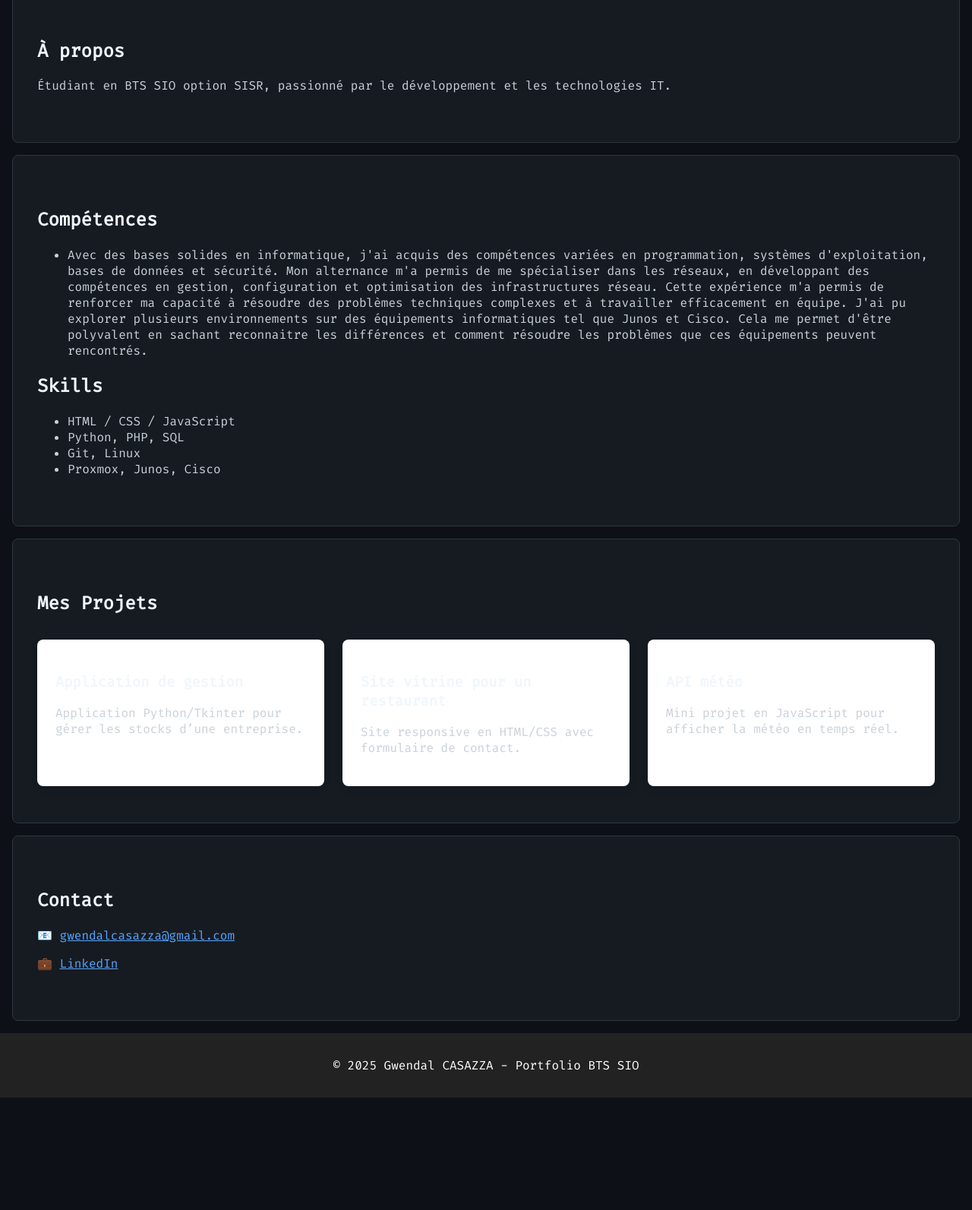
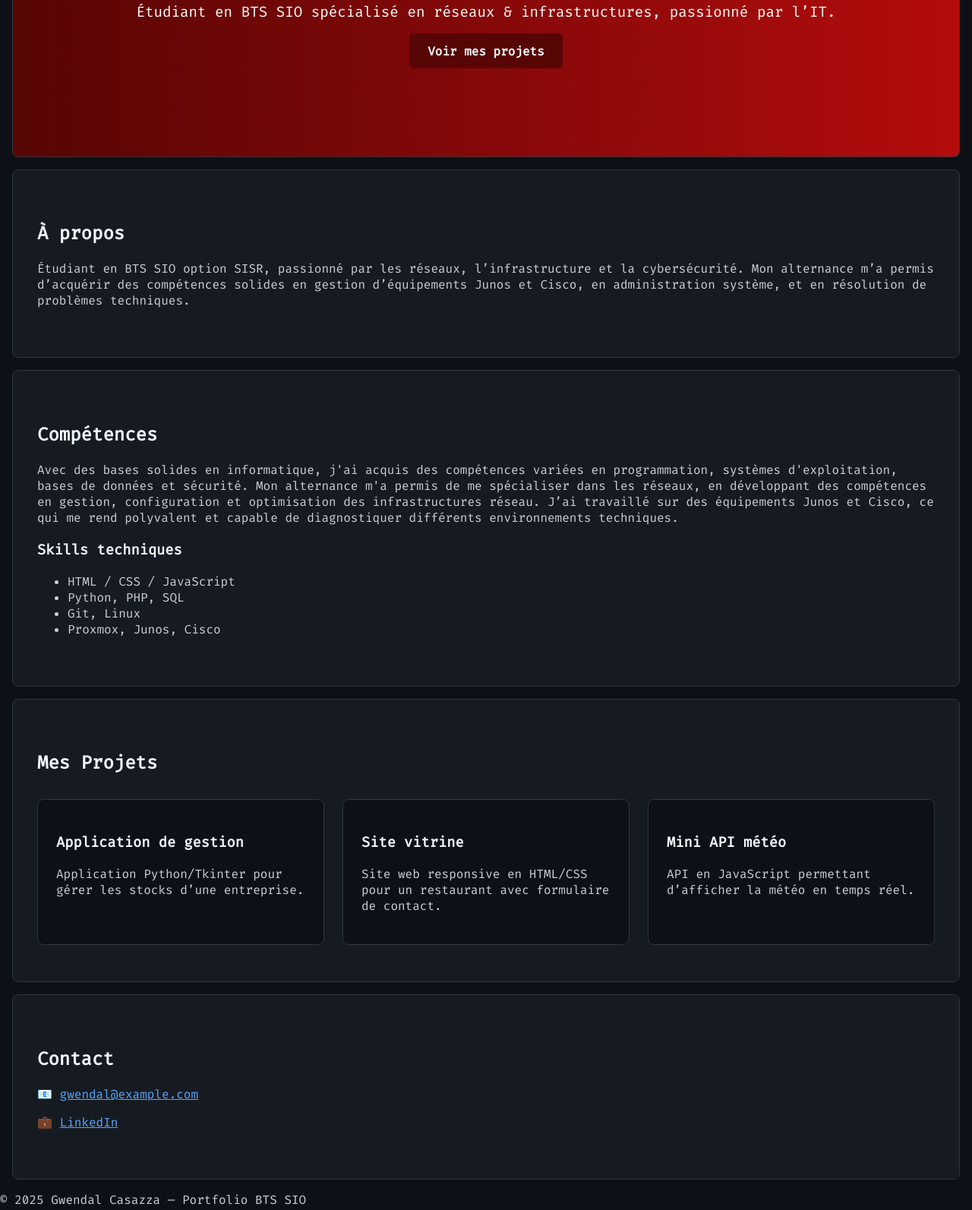
Before and after one commit to TerakiUA/Portfolio-Gwendal-Casazza, a plain HTML site: page index.html in a window 1280 px wide. Shown: the part 543-2136 px from the top of the page at 76% size. Before the commit the page ends 1988 px from the top, so only its background shows below. Drawn offline with Linux system fonts and the light colour scheme.

Commit message:
modified:   index.html 	modified:   style.css

```diff
--- a/index.html
+++ b/index.html
@@ -1,23 +1,21 @@
 <!DOCTYPE html>
 <html lang="fr">
-
-<header class="hero">
-  <div class="hero-content">
-    <h1>Bonjour, moi c’est <span class="accent">Gwendal</span></h1>
-    <p>Étudiant en BTS SIO option SISR. Passionné par le réseau, le système et de comment son pensé les infrastructures.</p>
-    <a href="#projects" class="btn">Voir mes projets</a>
-  </div>
-</header>
-
 <head>
   <meta charset="UTF-8" />
   <meta name="viewport" content="width=device-width, initial-scale=1.0">
-  <title>Portfolio - Brodi</title>
+  <title>Portfolio Gwendal Casazza</title>
   <link rel="stylesheet" href="style.css">
   <link href="https://fonts.googleapis.com/css2?family=Fira+Code&display=swap" rel="stylesheet">
 </head>
 
 <body>
+
+  <!-- Titre fixe -->
+  <div class="site-title">
+    <h1>Portfolio – Gwendal Casazza</h1>
+  </div>
+
+  <!-- Navigation sticky -->
   <header class="nav-bar">
     <nav>
       <ul>
@@ -29,25 +27,44 @@
     </nav>
   </header>
 
+  <!-- HERO -->
+  <section class="hero">
+    <div class="hero-content">
+      <h1>Salut, moi c’est <span class="accent">Gwendal</span></h1>
+      <p>Étudiant en BTS SIO spécialisé en réseaux & infrastructures, passionné par l’IT.</p>
+      <a href="#projects" class="btn">Voir mes projets</a>
+    </div>
+  </section>
+
+  <!-- À propos -->
   <section id="about">
     <h2>À propos</h2>
-    <p>Étudiant en BTS SIO option SISR, passionné par le développement et les technologies IT.</p>
+    <p>
+      Étudiant en BTS SIO option SISR, passionné par les réseaux, l’infrastructure et la cybersécurité.
+      Mon alternance m’a permis d’acquérir des compétences solides en gestion d’équipements Junos
+      et Cisco, en administration système, et en résolution de problèmes techniques.
+    </p>
   </section>
 
+  <!-- Compétences -->
   <section id="skills">
     <h2>Compétences</h2>
-    <ul>
-      <li>Avec des bases solides en informatique, j'ai acquis des compétences variées en
+
+    <!-- Description détaillée -->
+    <div class="skill-description">
+      <p>
+        Avec des bases solides en informatique, j'ai acquis des compétences variées en
         programmation, systèmes d'exploitation, bases de données et sécurité. Mon alternance
         m'a permis de me spécialiser dans les réseaux, en développant des compétences en gestion,
-        configuration et optimisation des infrastructures réseau. Cette expérience m'a permis de
-        renforcer ma capacité à résoudre des problèmes techniques complexes et à travailler efficacement
-        en équipe. J'ai pu explorer plusieurs environnements sur des équipements informatiques tel que
-        Junos et Cisco. Cela me permet d'être polyvalent en sachant reconnaitre les différences et comment
-        résoudre les problèmes que ces équipements peuvent rencontrés.</li>
-    </ul>
-    <h2>Skills</h2>
-    <ul>
+        configuration et optimisation des infrastructures réseau.
+        J’ai travaillé sur des équipements Junos et Cisco, ce qui me rend polyvalent et
+        capable de diagnostiquer différents environnements techniques.
+      </p>
+    </div>
+
+    <!-- Liste technique -->
+    <h3>Skills techniques</h3>
+    <ul class="skill-list">
       <li>HTML / CSS / JavaScript</li>
       <li>Python, PHP, SQL</li>
       <li>Git, Linux</li>
@@ -55,32 +72,38 @@
     </ul>
   </section>
 
+  <!-- Projets -->
   <section id="projects">
     <h2>Mes Projets</h2>
+
     <div class="projects-grid">
       <div class="project-card">
         <h3>Application de gestion</h3>
         <p>Application Python/Tkinter pour gérer les stocks d’une entreprise.</p>
       </div>
+
       <div class="project-card">
-      <h3>Site vitrine pour un restaurant</h3>
-      <p>Site responsive en HTML/CSS avec formulaire de contact.</p>
+        <h3>Site vitrine</h3>
+        <p>Site web responsive en HTML/CSS pour un restaurant avec formulaire de contact.</p>
       </div>
+
       <div class="project-card">
-      <h3>API météo</h3>
-      <p>Mini projet en JavaScript pour afficher la météo en temps réel.</p>
+        <h3>Mini API météo</h3>
+        <p>API en JavaScript permettant d’afficher la météo en temps réel.</p>
       </div>
     </div>
   </section>
 
+  <!-- Contact -->
   <section id="contact">
     <h2>Contact</h2>
-    <p>📧 <a href="mailto:gwendalcasazza@gmail.com">gwendalcasazza@gmail.com</a></p>
-    <p>💼 <a href="https://www.linkedin.com/in/ton-profil" target="_blank">LinkedIn</a></p>
+    <p>📧 <a href="mailto:gwendal@example.com">gwendal@example.com</a></p>
+    <p>💼 <a href="https://www.linkedin.com" target="_blank">LinkedIn</a></p>
   </section>
 
   <footer>
-    <p>© 2025 Gwendal CASAZZA - Portfolio BTS SIO</p>
+    <p>© 2025 Gwendal Casazza — Portfolio BTS SIO</p>
   </footer>
+
 </body>
 </html>
--- a/style.css
+++ b/style.css
@@ -1,5 +1,43 @@
+/* ----------------------
+    PALETTE DE COULEURS
+-------------------------*/
+:root {
+  --dark-bg: #0d1117;
+  --dark-bg-alt: #161b22;
+  --text-color: #c9d1d9;
+  --title-color: #f0f6fc;
+
+  --accent-red: #570505;
+  --accent-red-light: #b40c0c;
+
+  --accent-blue: #58a6ff;
+  --border-color: #30363d;
+}
+
+/* ----------------------
+    BASE
+-------------------------*/
+body {
+  margin: 0;
+  padding: 0;
+  background: var(--dark-bg);
+  color: var(--text-color);
+  font-family: 'Fira Code', monospace;
+}
+
+a {
+  color: var(--accent-blue);
+}
+
+h1, h2, h3 {
+  color: var(--title-color);
+}
+
+/* ----------------------
+    HERO
+-------------------------*/
 .hero {
-  background: linear-gradient(to right, #610808, #b40c0c);
+  background: linear-gradient(to right, var(--accent-red), var(--accent-red-light));
   color: white;
   text-align: center;
   padding: 8em 2em;
@@ -16,45 +54,43 @@
 }
 
 .accent {
-  color: #000000;
+  color: black;
 }
 
+/* Bouton */
 .btn {
-  background: #570505;
+  background: var(--accent-red);
   color: white;
   padding: 0.8em 1.5em;
   border-radius: 6px;
   text-decoration: none;
   font-weight: bold;
-  transition: background 0.3s;
+  transition: 0.3s;
 }
 
 .btn:hover {
-  background: #570505;
-}
-body {
-  font-family: Arial, sans-serif;
-  margin: 0;
-  padding: 0;
-  background: #f5f5f5;
-  color: #333;
+  background: var(--accent-red-light);
 }
 
-/* --- Titre du site --- */
+/* ----------------------
+    TITRE FIXE
+-------------------------*/
 .site-title {
   background: #111;
-  color: #570505;
+  color: var(--accent-red);
   text-align: center;
   padding: 1.5em 0;
   font-size: 1.8em;
-  border-bottom: 2px solid #570505;
+  border-bottom: 2px solid var(--accent-red);
 }
 
-/* --- Barre de navigation --- */
+/* ----------------------
+    NAVIGATION STICKY
+-------------------------*/
 .nav-bar {
   background: #222;
   position: sticky;
-  top: 0; /* devient fixe quand elle atteint le haut */
+  top: 0;
   z-index: 1000;
   box-shadow: 0 2px 5px rgba(0,0,0,0.3);
 }
@@ -75,34 +111,24 @@ body {
 }
 
 .nav-bar a:hover {
-  color: #00bcd4;
+  color: var(--accent-blue);
 }
 
-
-nav ul {
-  list-style: none;
-  display: flex;
-  gap: 1em;
+/* ----------------------
+    SECTIONS
+-------------------------*/
+section {
+  padding: 3em 2em;
+  background: var(--dark-bg-alt);
+  margin: 1em;
+  border-radius: 8px;
+  border: 1px solid var(--border-color);
+  box-shadow: none;
 }
 
-nav a {
-  color: white;
-  text-decoration: none;
-}
-
-section {
-  padding: 3em 2em;
-  background: white;
-  margin: 1em;
-  border-radius: 8px;
-}
-
-footer {
-  text-align: center;
-  padding: 1em;
-  background: #222;
-  color: white;
-}
+/* ----------------------
+    PROJETS
+-------------------------*/
 .projects-grid {
   display: grid;
   grid-template-columns: repeat(auto-fit, minmax(250px, 1fr));
@@ -111,18 +137,24 @@ footer {
 }
 
 .project-card {
-  background: #fff;
+  background: var(--dark-bg);
   border-radius: 8px;
-  box-shadow: 0 4px 10px rgba(0,0,0,0.1);
+  border: 1px solid var(--border-color);
   padding: 1.5em;
-  transition: transform 0.2s;
+  transition: 0.2s;
 }
 
 .project-card:hover {
   transform: translateY(-5px);
+  border-color: var(--accent-blue);
 }
+
+/* ----------------------
+    RESPONSIVE
+-------------------------*/
 @media (max-width: 768px) {
-  nav ul {
+
+  .nav-bar nav ul {
     flex-direction: column;
     text-align: center;
   }
@@ -135,23 +167,3 @@ footer {
     font-size: 1.8em;
   }
 }
-
-body {
-  background: #0d1117;
-  color: #c9d1d9;
-  font-family: 'Fira Code', monospace;
-}
-
-a {
-  color: #58a6ff;
-}
-
-section {
-  background: #161b22;
-  border: 1px solid #30363d;
-  box-shadow: none;
-}
-
-h1, h2, h3 {
-  color: #f0f6fc;
-}
```
Lines whose indentation alone changed are shown as unchanged.
